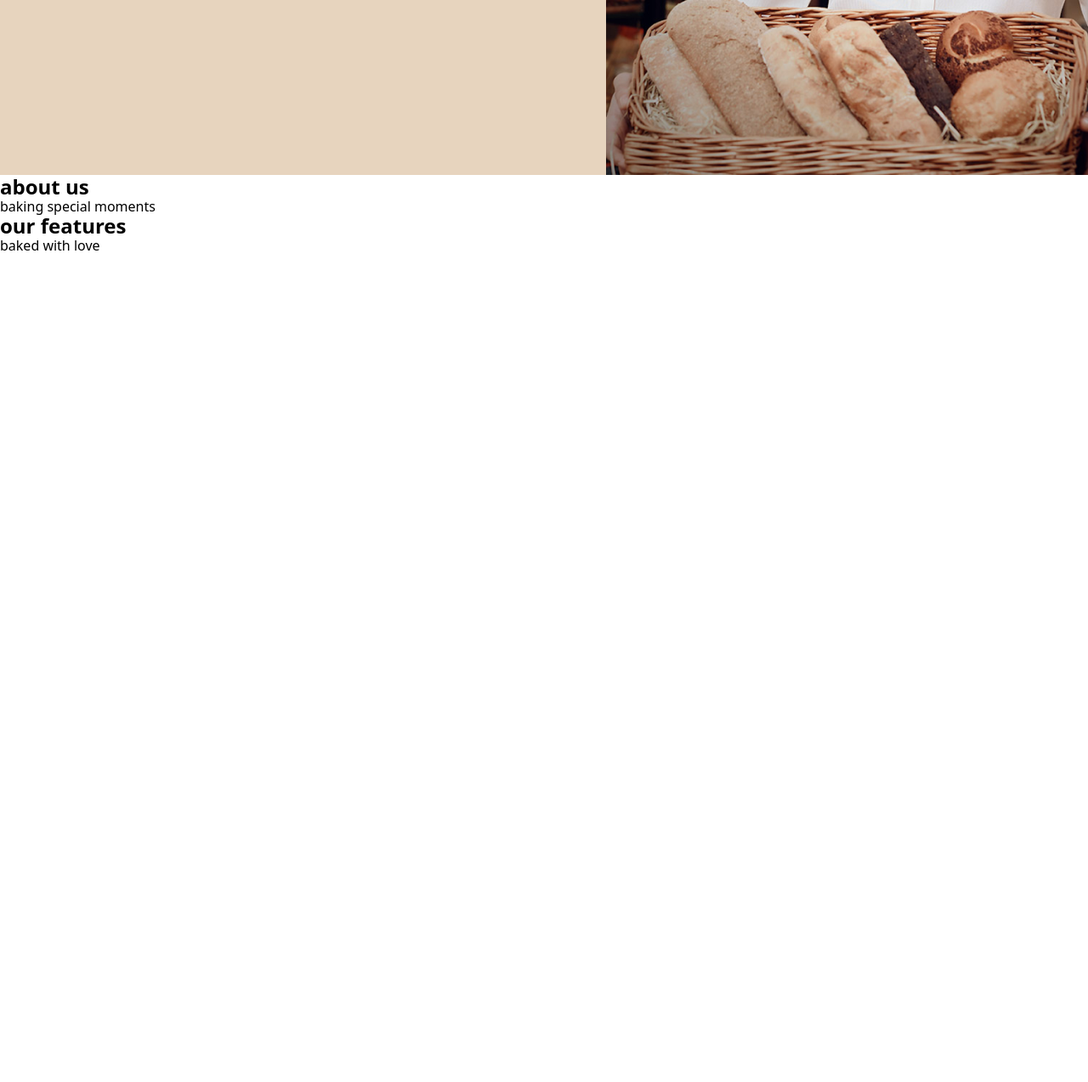
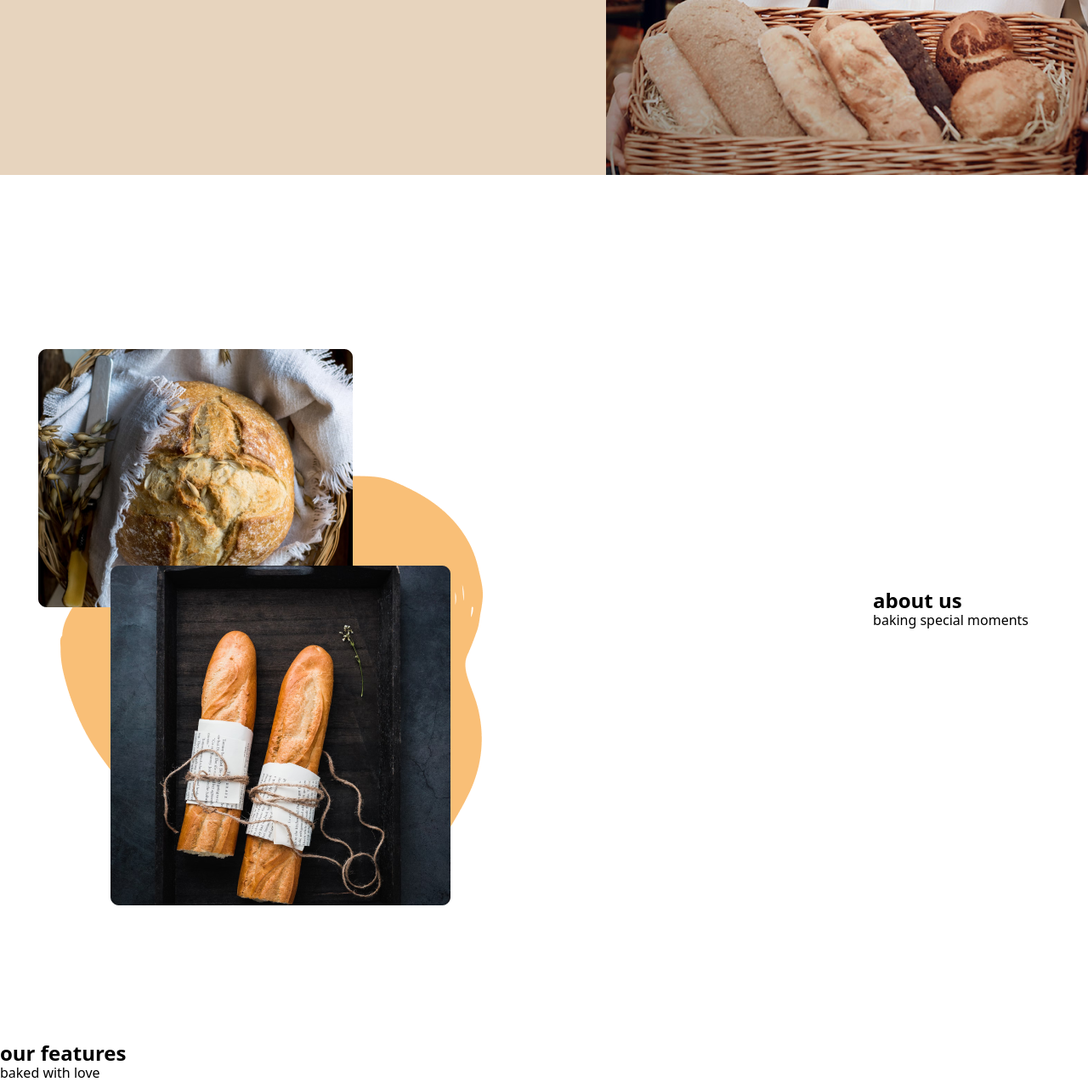
Before and after one commit to katerynachu/brk_bakery, a website: page src/index.html in a window 1280 px wide. Shown: the part 672-1946 px from the top of the page at 85% size. Before the commit the page ends 972 px from the top, so only its background shows below. Drawn offline with nearby package versions, Linux system fonts and the light colour scheme; files that its build step writes are made by us from their sources; files whose address does not match are found by name.

Commit message:
section about -start

```diff
--- /dev/null
+++ b/src/assets/scss/_about-us.scss
@@ -0,0 +1,33 @@
+.about-us{
+    padding: 160px 0;
+
+    &_container{
+        @include container;
+    }
+    &_wrapper{
+        @include wrapper;
+    }
+    &_img{
+        width: 520px;
+        display: flex;
+        justify-content: center;
+        align-items: end;
+        height: 700px;
+        background-image: url(../images//about-orange-bg.png);
+        background-repeat: no-repeat;
+        background-position: 0 192px;        ;
+        position: relative;
+
+        &::before{
+            content: url(../images/about-bread.png);
+            width: 370px;
+            position: absolute;
+            top: 45px;
+            left: -25px;
+            z-index: 0;
+        }
+        .img_main{
+            z-index: 1;
+        }
+    }
+}
--- a/src/assets/scss/index.scss
+++ b/src/assets/scss/index.scss
@@ -11,3 +11,4 @@ STYLES for  main page
 @import 'mixins';
 @import 'header';
 @import 'hero';
+@import 'about-us';
--- a/src/templates/partials/about-us.html
+++ b/src/templates/partials/about-us.html
@@ -1,7 +1,9 @@
         <section class="about-us">
-            <div class="container">
-                <div class="wrapper">
-                    <div class="about-us_img"></div>
+            <div class="about-us_container">
+                <div class="about-us_wrapper">
+                    <div class="about-us_img">
+                        <img class="img_main" width="400" src="../../assets/images/about-baguette.png" alt="">
+                    </div>
                     <div class="about-us_content">
                         <h2>about us</h2>
                         <p>baking special moments</p>
```
Also changed, not shown: dist/assets/css/index.css, dist/assets/css/index.min.css, dist/assets/images/features-baguette.png (deleted), dist/assets/images/features-bread.png (deleted), dist/assets/images/features-orange-bg.png (deleted), dist/index.html.
